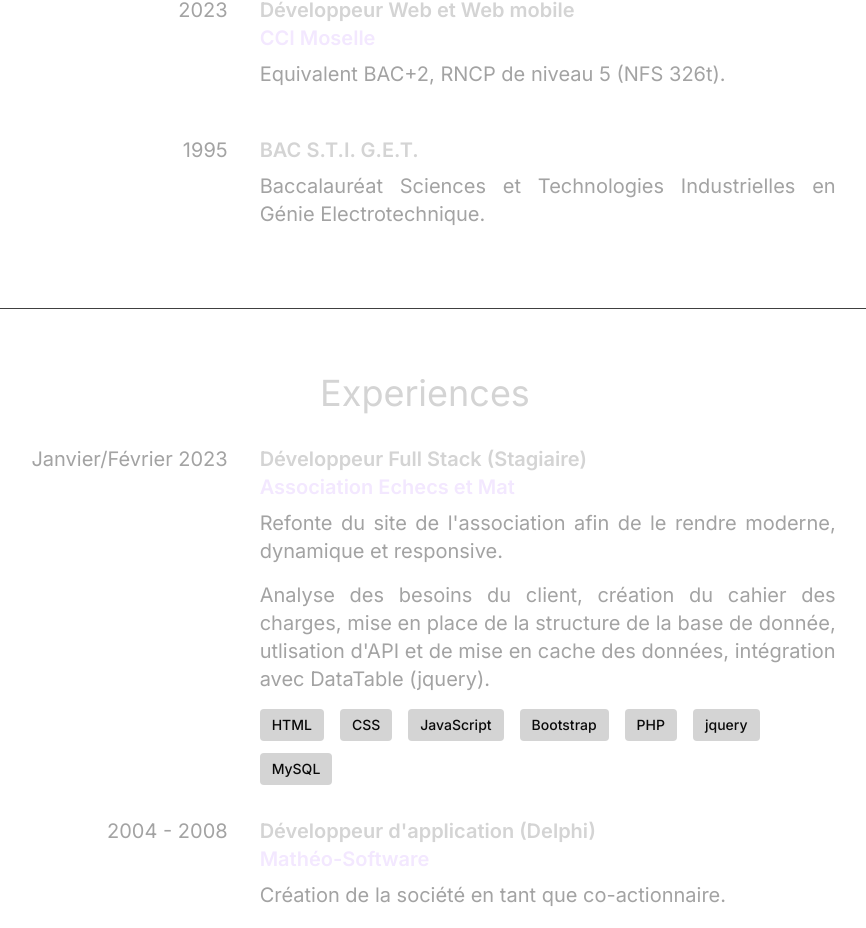
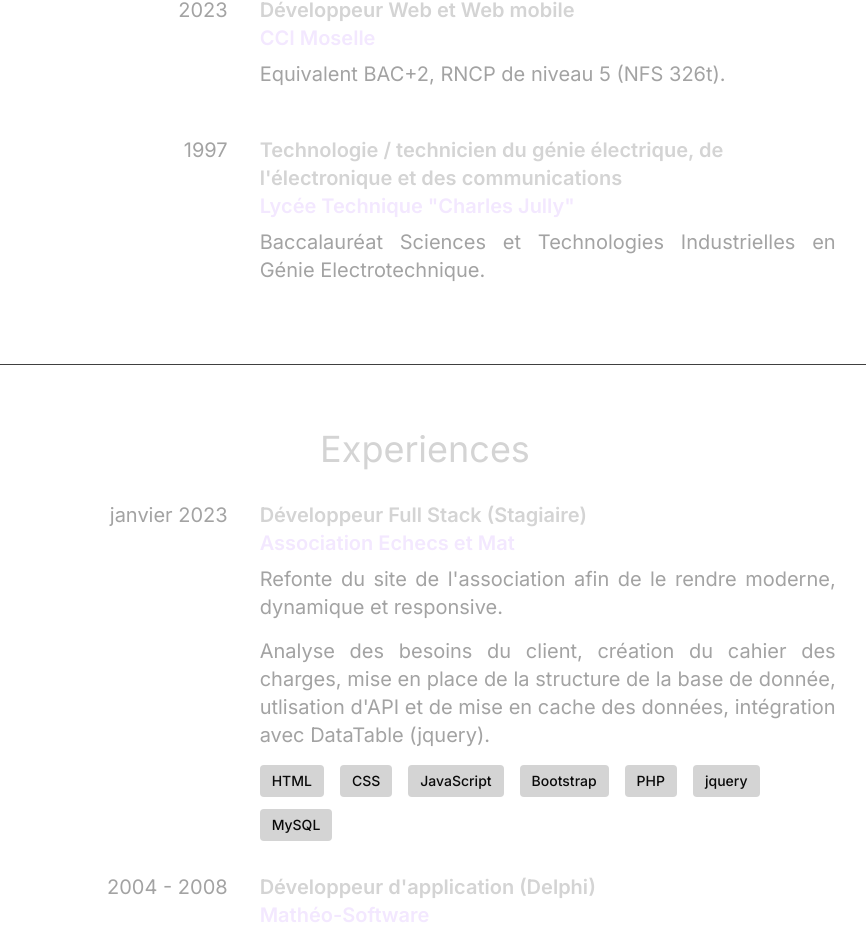
Before and after one commit to code9g/portfolio, a React (Vite) app: page / in a window 1280 px wide. Shown: the part 2795-3723 px from the top of the page, without its empty margins (215-1081 px from the left). Built offline with nearby package versions, Linux system fonts and the light colour scheme.

Commit message:
Chmt data

```diff
--- a/src/components/Education.jsx
+++ b/src/components/Education.jsx
@@ -2,7 +2,7 @@ import { motion } from "framer-motion";
 import PropTypes from "prop-types";
 import Description from "./Description";
 
-const Education = ({ year, company = null, role, description }) => {
+const Education = ({ endDate, institution, area, summary }) => {
   return (
     <article className="flex flex-wrap gap-8 lg:justify-center">
       <motion.div
@@ -11,7 +11,9 @@ const Education = ({ year, company = null, role, description }) => {
         whileInView={{ x: 0, opacity: 1 }}
         transition={{ duration: 1 }}
       >
-        <p className="text-center text-neutral-400 lg:text-right">{year}</p>
+        <p className="text-center text-neutral-400 lg:text-right">
+          {new Date(endDate).getFullYear()}
+        </p>
       </motion.div>
       <motion.div
         className="w-full max-w-xl lg:w-5/6"
@@ -20,25 +22,28 @@ const Education = ({ year, company = null, role, description }) => {
         transition={{ duration: 1 }}
       >
         <h3 className="mb-2 font-semibold">
-          {role}
-          {company && (
+          {area}
+          {institution && (
             <>
               <br />
-              <span className="text-purple-100">{company}</span>
+              <span className="text-purple-100">{institution}</span>
             </>
           )}
         </h3>
-        <Description className="text-neutral-400" content={description} />
+        <Description className="text-neutral-400" content={summary} />
       </motion.div>
     </article>
   );
 };
 
 Education.propTypes = {
-  year: PropTypes.string.isRequired,
-  company: PropTypes.string,
-  role: PropTypes.string.isRequired,
-  description: PropTypes.any,
+  startDate: PropTypes.string,
+  endDate: PropTypes.string,
+  institution: PropTypes.string,
+  area: PropTypes.string,
+  score: PropTypes.string,
+  url: PropTypes.string,
+  summary: PropTypes.any,
 };
 
 export default Education;
--- a/src/components/Experience.jsx
+++ b/src/components/Experience.jsx
@@ -3,7 +3,30 @@ import PropTypes from "prop-types";
 import Description from "./Description";
 import Tags from "./Tags";
 
-const Experience = ({ year, name, position, summary, highlights }) => {
+const Experience = ({
+  startDate,
+  endDate,
+  name,
+  position,
+  summary,
+  highlights,
+}) => {
+  const sd = new Date(startDate);
+  const ed = new Date(endDate);
+  let date = null;
+
+  const years = ed.getFullYear() - sd.getFullYear();
+  const months = ed.getMonth() - sd.getMonth();
+
+  if (years >= 2) {
+    date = sd.getFullYear() + " - " + ed.getFullYear();
+  } else if (years > 1) {
+    console.log("not yet implemented");
+  } else if (years === 0) {
+    if (months === 0)
+      date = sd.toLocaleDateString("fr-FR", { month: "long", year: "numeric" });
+  }
+
   return (
     <article className="flex flex-col flex-wrap items-center gap-8 lg:flex-row lg:items-start lg:justify-center">
       <motion.div
@@ -12,7 +35,7 @@ const Experience = ({ year, name, position, summary, highlights }) => {
         whileInView={{ x: 0, opacity: 1 }}
         transition={{ duration: 1 }}
       >
-        <p className="text-center text-neutral-400 lg:text-right">{year}</p>
+        <p className="text-center text-neutral-400 lg:text-right">{date}</p>
       </motion.div>
       <motion.div
         className="w-full max-w-xl lg:w-5/6"
@@ -33,9 +56,10 @@ const Experience = ({ year, name, position, summary, highlights }) => {
 };
 
 Experience.propTypes = {
-  year: PropTypes.string.isRequired,
   name: PropTypes.string.isRequired,
   position: PropTypes.string.isRequired,
+  startDate: PropTypes.string,
+  endDate: PropTypes.string,
   summary: PropTypes.any,
   highlights: PropTypes.array,
 };
--- a/src/data/resume.json
+++ b/src/data/resume.json
@@ -51,7 +51,6 @@
       "position": "Développeur Full Stack (Stagiaire)",
       "startDate": "2023-01-01",
       "endDate": "2023-01-31",
-      "year": "Janvier/Février 2023",
       "location": "Forbach, Moselle, France",
       "summary": [
         "Refonte du site de l'association afin de le rendre moderne, dynamique et responsive.",
@@ -69,7 +68,6 @@
       ]
     },
     {
-      "year": "2004 - 2008",
       "name": "Mathéo-Software",
       "position": "Développeur d'application (Delphi)",
       "startDate": "2004-03-31",
@@ -89,7 +87,6 @@
       ]
     },
     {
-      "year": "1998 - 2004",
       "startDate": "1998-09-30",
       "endDate": "2004-03-31",
       "position": "Responsable Informatique et Développement",
@@ -113,26 +110,36 @@
   ],
   "education": [
     {
-      "year": "2024",
-      "role": "Développeur concepteur logiciel",
-      "company": "OpenClassRooms",
-      "description": [
+      "startDate": "2023-09-30",
+      "endDate": "2024-11-30",
+      "area": "Développeur concepteur logiciel",
+      "studyType": "Titre professionnel (TP) de niveau 6",
+      "institution": "OpenClassRooms",
+      "url": "https://openclassrooms.com/fr/",
+      "summary": [
         "Equivalent BAC+4/5, RNCP de niveau 6 (NFS 326t).",
         "Obtenu via la formation de Développeur d'application - JavaScript / React chez OpenClassRooms."
       ]
     },
     {
-      "year": "2023",
-      "role": "Développeur Web et Web mobile",
-      "company": "CCI Moselle",
-      "description": [
+      "startDate": "2022-05-31",
+      "endDate": "2023-04-30",
+      "area": "Développeur Web et Web mobile",
+      "studyType": "Titre professionnel (TP) de niveau 5",
+      "institution": "CCI Moselle",
+      "score": "Obtenu avec les félicitations du jury",
+      "summary": [
         "Equivalent BAC+2, RNCP de niveau 5 (NFS 326t)."
       ]
     },
     {
-      "year": "1995",
-      "role": "BAC S.T.I. G.E.T.",
-      "description": [
+      "startDate": "1993-12-31",
+      "endDate": "1997-12-31",
+      "area": "Technologie / technicien du génie électrique, de l'électronique et des communications",
+      "studyType": "BAC STI GET",
+      "institution": "Lycée Technique \"Charles Jully\"",
+      "score": "Mention Bien",
+      "summary": [
         "Baccalauréat Sciences et Technologies Industrielles en Génie Electrotechnique."
       ]
     }
--- a/src/layouts/Layout.jsx
+++ b/src/layouts/Layout.jsx
@@ -21,10 +21,10 @@ const Layout = () => {
   }, [pathname, hash, key]);
 
   return (
-    <div className="overflow-auto text-xl text-neutral-300 antialiased selection:bg-neutral-400 selection:text-neutral-950">
+    <div className="text-xl text-neutral-300 antialiased selection:bg-neutral-400 selection:text-neutral-950">
       <div className="fixed top-0 -z-10 h-screen w-screen bg-neutral-950 bg-[radial-gradient(ellipse_80%_80%_at_50%_-20%,rgba(120,119,198,0.3),rgba(255,255,255,0))]"></div>
       <Header />
-      <main>
+      <main className="overflow-hidden">
         <Outlet />
       </main>
       <Footer />
```
